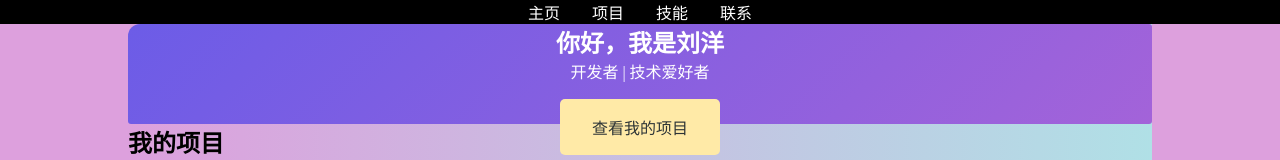
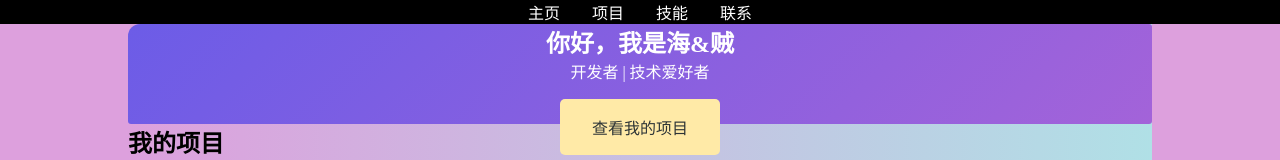
Before and after one commit to Hai-zei/hai-zei.github.io, a plain HTML site: page index.html in a window 1280 px wide. Shown: the top 160 px of the page. Drawn offline with Linux system fonts and the light colour scheme.

Commit message:
Update index.html

```diff
--- a/index.html
+++ b/index.html
@@ -24,7 +24,7 @@
         <!-- 主页横幅 -->
         <section id="home" class="hero">
             <div class="hero-content">
-                <h1>你好，我是<span class="highlight">刘洋</span></h1>
+                <h1>你好，我是<span class="highlight">海&贼</span></h1>
                 <p>开发者 | 技术爱好者</p>
                 <a href="#projects" class="cta-button">查看我的项目</a>
             </div>
```
